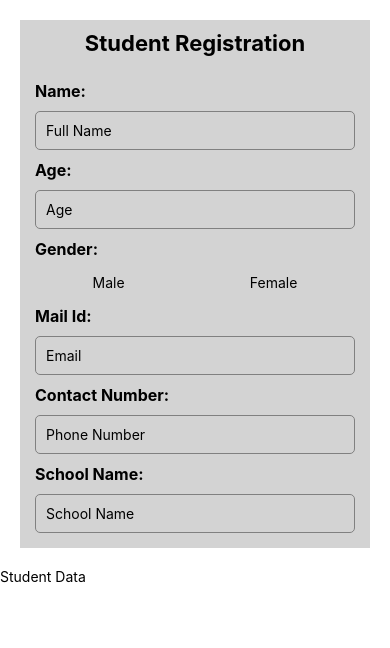
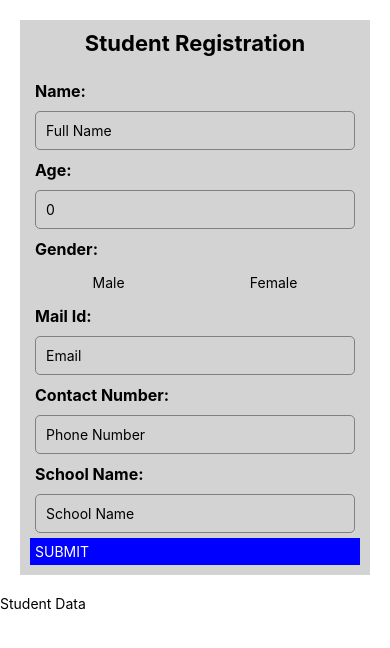
Before and after one commit to HarshSangrulkar/Student-Registration-App, a React Native app: screen / in a window 390 px wide. Shown: the top 648 px of the page. Built offline with nearby package versions, Linux system fonts and the light colour scheme.

Commit message:
add name and age data functionality

```diff
--- a/App.tsx
+++ b/App.tsx
@@ -1,11 +1,20 @@
-import React from "react";
+import React, { useState } from "react";
 import StudentDataInput from "./components/StudentDataInput";
 import StudentDataDisplay from "./components/StudentDataDisplay";
 import { SafeAreaView, StyleSheet, View } from "react-native";
+
+interface Data {
+  name: string,
+  age: number;
+}
 const App = () => {
+  const [list, setList] = useState<Data[]>([])
+  const addDataHandler = (nameParam: string, ageParam: number) => {
+    setList((prevState) => [...prevState, { name: nameParam, age: ageParam }])
+  }
   return (
     <SafeAreaView style={styles.container}>
-      <StudentDataInput></StudentDataInput>
+      <StudentDataInput onDataAdd={addDataHandler}></StudentDataInput>
       <StudentDataDisplay></StudentDataDisplay>
     </SafeAreaView>
   )
--- a/components/StudentDataInput.tsx
+++ b/components/StudentDataInput.tsx
@@ -2,21 +2,35 @@ import React, { useState } from "react";
 import { Text, TextInput, View, StyleSheet, TouchableOpacity } from "react-native";
 import CheckBox from "@react-native-community/checkbox";
 
-const StudentDataInput = () => {
+interface DataProps {
+    onDataAdd: (name: string, age: number) => void;
+}
+const StudentDataInput = ({ onDataAdd }: DataProps) => {
 
     //const [gender, setGender] = useState("");
 
+    const [name, setName] = useState("");
+    const [age, setAge] = useState(0);
 
-
+    const nameInputHandler = (enteredName: string) => {
+        //console.log(enteredName);
+        setName(enteredName);
+    }
+    const ageInputHandler = (enteredAge: number) => {
+        setAge(enteredAge);
+    }
+    const addDataHandler = () => {
+        onDataAdd(name, age);
+    }
     return (
         <View style={styles.container}>
             <Text style={styles.title}>Student Registration</Text>
 
             <Text style={styles.label}>Name:</Text>
-            <TextInput style={styles.input} placeholder="Full Name" ></TextInput>
+            <TextInput style={styles.input} placeholder="Full Name" value={name} onChangeText={nameInputHandler}></TextInput>
 
             <Text style={styles.label}>Age:</Text>
-            <TextInput style={styles.input} placeholder="Age" ></TextInput>
+            <TextInput style={styles.input} placeholder="Age" keyboardType="numeric" value={age.toString()}></TextInput>
 
             <Text style={styles.label}>Gender:</Text>
             <View style={styles.genderContainer}>
@@ -32,6 +46,8 @@ const StudentDataInput = () => {
 
             <Text style={styles.label}>School Name:</Text>
             <TextInput style={styles.input} placeholder="School Name" ></TextInput>
+
+            <TouchableOpacity style={styles.button}><Text style={styles.btnText}>SUBMIT</Text></TouchableOpacity>
         </View>
     );
 };
@@ -69,6 +85,15 @@ const styles = StyleSheet.create({
         marginVertical: 10,
     },
 
+    button: {
+        borderColor: "black",
+        padding: 5,
+        backgroundColor: "blue",
+    },
+    btnText: {
+        color: "white",
+    },
+
 });
 
 export default StudentDataInput;
```
